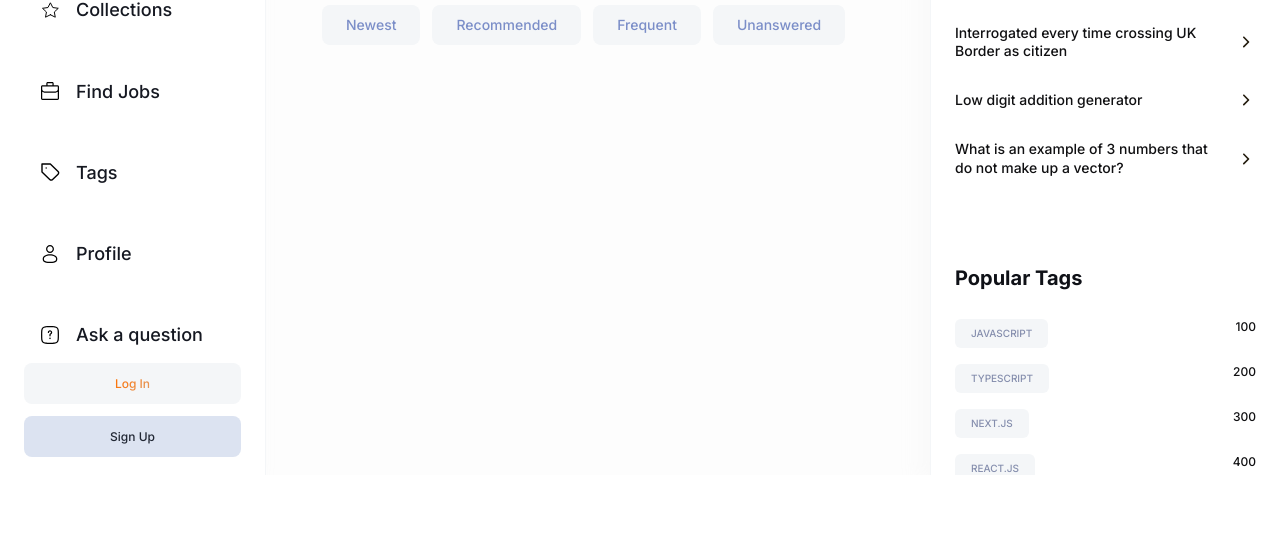
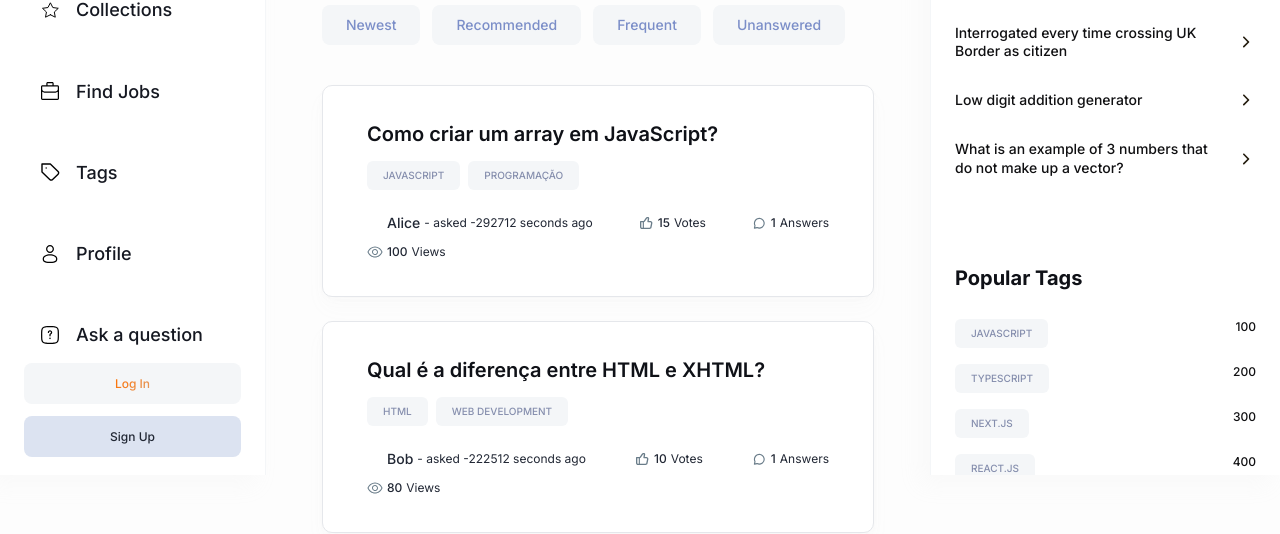
Before and after one commit to felipidis/dev-overflow, a Next.js app: page / in a window 1280 px wide. Shown: the part 325-859 px from the top of the page. Before the commit the page ends 800 px from the top, so only its background shows below. Built offline with nearby package versions, Linux system fonts and the light colour scheme; no server answers.

Commit message:
feat: implement home page UI

```diff
--- a/app/(root)/(home)/page.tsx
+++ b/app/(root)/(home)/page.tsx
@@ -1,11 +1,79 @@
+import QuestionCard from '@/components/cards/QuestionCard'
 import HomeFilters from '@/components/home/HomeFilters'
 import Filter from '@/components/shared/Filter'
+import NoResult from '@/components/shared/NoResult'
 import LocalSearchBar from '@/components/shared/search/LocalSearchBar'
 import { Button } from '@/components/ui/button'
 import { HomePageFilters } from '@/constants/filters'
 import Link from 'next/link'
 
 export default function Home() {
+  const questions = [
+    {
+      _id: '1',
+      title: 'Como criar um array em JavaScript?',
+      tags: [
+        { _id: '101', name: 'JavaScript' },
+        { _id: '102', name: 'Programação' }
+      ],
+      author: {
+        _id: 'author1',
+        name: 'Alice',
+        picture: 'picture1'
+      },
+      upvotes: 15,
+      views: 100,
+      answers: [
+        {
+          // Add answer object properties here
+        }
+      ],
+      createdAt: new Date('2023-09-28T10:00:00Z')
+    },
+    {
+      _id: '2',
+      title: 'Qual é a diferença entre HTML e XHTML?',
+      tags: [
+        { _id: '103', name: 'HTML' },
+        { _id: '104', name: 'Web Development' }
+      ],
+      author: {
+        _id: 'author2',
+        name: 'Bob',
+        picture: 'picture2'
+      },
+      upvotes: 10,
+      views: 80,
+      answers: [
+        {
+          // Add answer object properties here
+        }
+      ],
+      createdAt: new Date('2023-09-27T14:30:00Z')
+    },
+    {
+      _id: '3',
+      title: 'Como otimizar consultas SQL complexas?',
+      tags: [
+        { _id: '105', name: 'SQL' },
+        { _id: '106', name: 'Banco de Dados' }
+      ],
+      author: {
+        _id: 'author3',
+        name: 'Charlie',
+        picture: 'picture3'
+      },
+      upvotes: 20,
+      views: 150,
+      answers: [
+        {
+          // Add answer object properties here
+        }
+      ],
+      createdAt: new Date('2023-09-26T17:45:00Z')
+    }
+  ]
+
   return (
     <>
       <div className='flex w-full flex-col-reverse justify-between gap-4 sm:flex-row sm:items-center '>
@@ -37,6 +105,31 @@ export default function Home() {
       </div>
 
       <HomeFilters />
+
+      <div className='mt-10 flex w-full flex-col gap-6'>
+        {questions.length > 0 ? (
+          questions.map((question) => (
+            <QuestionCard
+              key={question._id}
+              _id={question._id}
+              answers={question.answers}
+              author={question.author}
+              createdAt={question.createdAt}
+              tags={question.tags}
+              title={question.title}
+              upvotes={question.upvotes}
+              views={question.views}
+            />
+          ))
+        ) : (
+          <NoResult
+            description='Be the first to break the silence! 🚀 Ask a Question and kickstart the discussion. our query could be the next big thing others learn from. Get involved! 💡'
+            title='There’s no question to show'
+            link='/ask-question'
+            linkTitle='Ask a Question'
+          />
+        )}
+      </div>
     </>
   )
 }
--- /dev/null
+++ b/components/cards/QuestionCard.tsx
@@ -0,0 +1,96 @@
+import { formatLargeNumber, getTimeStamp } from '@/lib/utils'
+import Link from 'next/link'
+import Metric from '../shared/Metric'
+import RenderTag from '../shared/RenderTag'
+
+type Author = {
+  _id: string
+  name: string
+  picture: string
+}
+
+type Tag = {
+  _id: string
+  name: string
+}
+
+type QuestionCardProps = {
+  _id: string
+  title: string
+  tags: Tag[]
+  author: Author
+  upvotes: number
+  views: number
+  answers: Array<object>
+  createdAt: Date
+}
+const QuestionCard = ({
+  _id,
+  title,
+  tags,
+  author,
+  upvotes,
+  views,
+  answers,
+  createdAt
+}: QuestionCardProps) => {
+  return (
+    <div className=' card-wrapper rounded-[10px] border px-11 py-9 dark:border-none'>
+      <div className='flex flex-col-reverse items-start justify-between sm:flex-row'>
+        <Link href={`/question/${_id}`}>
+          <h2 className='sm:h3-semibold base-semibold text-dark200_light900 line-clamp-1 flex-1'>
+            {title}
+          </h2>
+        </Link>
+
+        <span className='subtle-regular text-dark400_light700 line-clamp-1 flex sm:hidden'>
+          {getTimeStamp(createdAt)}
+        </span>
+      </div>
+
+      <div className=' mt-3.5 flex flex-wrap gap-2'>
+        {tags.map((tag) => (
+          <RenderTag key={tag._id} _id={tag._id} name={tag.name} />
+        ))}
+      </div>
+
+      <div className='flex-between mt-6 w-full flex-wrap gap-3'>
+        <Metric
+          imgUrl='/assets/icons/avatar.svg'
+          alt='User'
+          value={author.name}
+          title={` - asked ${getTimeStamp(createdAt)}`}
+          href={`/profile/${author._id}`}
+          isAuthor
+          textStyles='body-medium text-dark400_light700'
+        />
+
+        <Metric
+          imgUrl='/assets/icons/like.svg'
+          alt='Upvotes'
+          value={formatLargeNumber(upvotes)}
+          title=' Votes'
+          textStyles='small-medium text-dark400_light800'
+        />
+
+        <Metric
+          imgUrl='/assets/icons/message.svg'
+          alt='Message'
+          value={formatLargeNumber(answers.length)}
+          title=' Answers'
+          textStyles='small-medium text-dark400_light800'
+        />
+
+        <Metric
+          imgUrl='/assets/icons/eye.svg'
+          alt='Eye'
+          value={formatLargeNumber(views)}
+          title=' Views'
+          textStyles='small-medium text-dark400_light800'
+        />
+      </div>
+    </div>
+  )
+}
+
+export default QuestionCard
--- a/components/shared/Filter.tsx
+++ b/components/shared/Filter.tsx
@@ -12,7 +12,7 @@ type TFilter = {
   value: string
 }
 
-type Props = {
+type FilterProps = {
   filters: TFilter[]
   placeholder: string
   otherClasses?: string
@@ -24,7 +24,7 @@ const Filter = ({
   placeholder,
   otherClasses,
   containerClasses
-}: Props) => {
+}: FilterProps) => {
   return (
     <div className={`relative ${containerClasses}`}>
       <Select>
--- /dev/null
+++ b/components/shared/Metric.tsx
@@ -0,0 +1,57 @@
+import Image from 'next/image'
+import Link from 'next/link'
+
+type MetricProps = {
+  imgUrl: string
+  alt: string
+  value: string | number
+  title: string
+  href?: string
+  textStyles?: string
+  isAuthor?: boolean
+}
+
+const Metric = ({
+  imgUrl,
+  alt,
+  value,
+  title,
+  href,
+  textStyles,
+  isAuthor
+}: MetricProps) => {
+  const metricContent = (
+    <>
+      <Image
+        src={imgUrl}
+        width={16}
+        height={16}
+        alt={alt}
+        className={`object-contain ${href ? 'rounded-full' : ''}`}
+      />
+      <p className={`${textStyles} flex items-center gap-1`}>
+        {value}
+
+        <span
+          className={`small-regular line-clamp-1 ${
+            isAuthor ? 'max-sm:hidden' : ''
+          }`}
+        >
+          {title}
+        </span>
+      </p>
+    </>
+  )
+
+  if (href) {
+    return (
+      <Link href={href} className='flex-center gap-1'>
+        {metricContent}
+      </Link>
+    )
+  }
+
+  return <div className='flex-center flex-wrap gap-1'>{metricContent}</div>
+}
+
+export default Metric
--- /dev/null
+++ b/components/shared/NoResult.tsx
@@ -0,0 +1,45 @@
+import Image from 'next/image'
+import Link from 'next/link'
+import { Button } from '../ui/button'
+
+type NoResultProps = {
+  title: string
+  description: string
+  link: string
+  linkTitle: string
+}
+
+const NoResult = ({ title, description, link, linkTitle }: NoResultProps) => {
+  return (
+    <div className='mt-10 flex w-full flex-col items-center justify-center'>
+      <Image
+        src='/assets/images/light-illustration.png'
+        width={270}
+        height={200}
+        alt='No result illustration'
+        className='block object-contain dark:hidden'
+      />
+
+      <Image
+        src='/assets/images/dark-illustration.png'
+        width={270}
+        height={200}
+        alt='No result illustration'
+        className='hidden object-contain dark:flex'
+      />
+
+      <h2 className='h2-bold text-dark200_light900 text-center'>{title}</h2>
+      <p className='body-regular text-dark500_light700 my-3.5 max-w-md text-center'>
+        {description}
+      </p>
+
+      <Link href={link}>
+        <Button className='paragraph-medium primary-gradient mt-5 min-h-[46px] rounded-lg py-3 text-light-900'>
+          {linkTitle}
+        </Button>
+      </Link>
+    </div>
+  )
+}
+
+export default NoResult
--- a/components/shared/RenderTag.tsx
+++ b/components/shared/RenderTag.tsx
@@ -1,14 +1,19 @@
 import Link from 'next/link'
 import { Badge } from '../ui/badge'
 
-type Props = {
-  _id: number
+type RenderTagProps = {
+  _id: string
   name: string
   totalQuestions?: number
   showCount?: boolean
 }
 
-const RenderTag = ({ _id, totalQuestions, name, showCount }: Props) => {
+const RenderTag = ({
+  _id,
+  totalQuestions,
+  name,
+  showCount
+}: RenderTagProps) => {
   return (
     <Link href={`/tags/${_id}`} className='flex justify-between gap-2'>
       <Badge className='subtle-medium background-light800_dark300 text-light400_light500 rounded-md border-none px-4 py-2 uppercase'>
--- a/components/shared/search/LocalSearchBar.tsx
+++ b/components/shared/search/LocalSearchBar.tsx
@@ -2,7 +2,7 @@
 import { Input } from '@/components/ui/input'
 import Image from 'next/image'
 
-type Props = {
+type LocalSearchBarProps = {
   route: string
   iconPosition: 'left' | 'right'
   imgSrc: string
@@ -16,7 +16,7 @@ const LocalSearchBar = ({
   imgSrc,
   placeholder,
   otherClasses
-}: Props) => {
+}: LocalSearchBarProps) => {
   return (
     <div
       className={`background-light800_darkgradient flex min-h-[56px] grow items-center gap-4 rounded-[10px] px-4 ${otherClasses}`}
--- a/lib/utils.ts
+++ b/lib/utils.ts
@@ -1,6 +1,38 @@
-import { type ClassValue, clsx } from "clsx"
-import { twMerge } from "tailwind-merge"
+import { clsx, type ClassValue } from 'clsx'
+import { twMerge } from 'tailwind-merge'
 
 export function cn(...inputs: ClassValue[]) {
   return twMerge(clsx(inputs))
 }
+
+export const getTimeStamp = (createdAt: Date): string => {
+  const now = new Date()
+  const timeDifferenceInSeconds = Math.floor(
+    (now.getTime() - createdAt.getTime()) / 1000
+  )
+
+  if (timeDifferenceInSeconds < 60) {
+    return `${timeDifferenceInSeconds} seconds ago`
+  } else if (timeDifferenceInSeconds < 3600) {
+    const minutes = Math.floor(timeDifferenceInSeconds / 60)
+    return `${minutes} minute${minutes > 1 ? 's' : ''} ago`
+  } else if (timeDifferenceInSeconds < 86400) {
+    const hours = Math.floor(timeDifferenceInSeconds / 3600)
+    return `${hours} hour${hours > 1 ? 's' : ''} ago`
+  } else {
+    const days = Math.floor(timeDifferenceInSeconds / 86400)
+    return `${days} day${days > 1 ? 's' : ''} ago`
+  }
+}
+
+export const formatLargeNumber = (number: number): string => {
+  if (number >= 1000000) {
+    const formattedNumber = (number / 1000000).toFixed(1)
+    return `${formattedNumber}M`
+  } else if (number >= 1000) {
+    const formattedNumber = (number / 1000).toFixed(1)
+    return `${formattedNumber}K`
+  } else {
+    return number.toString()
+  }
+}
```
